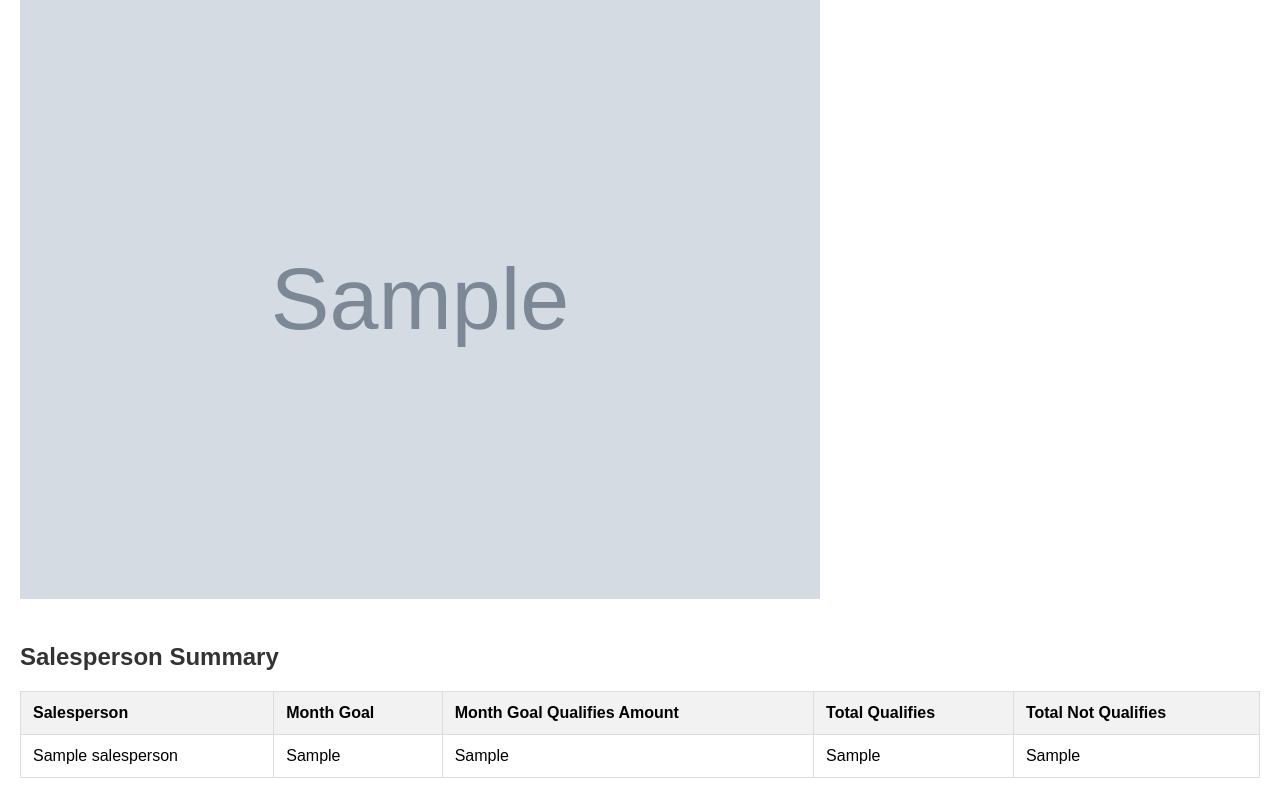
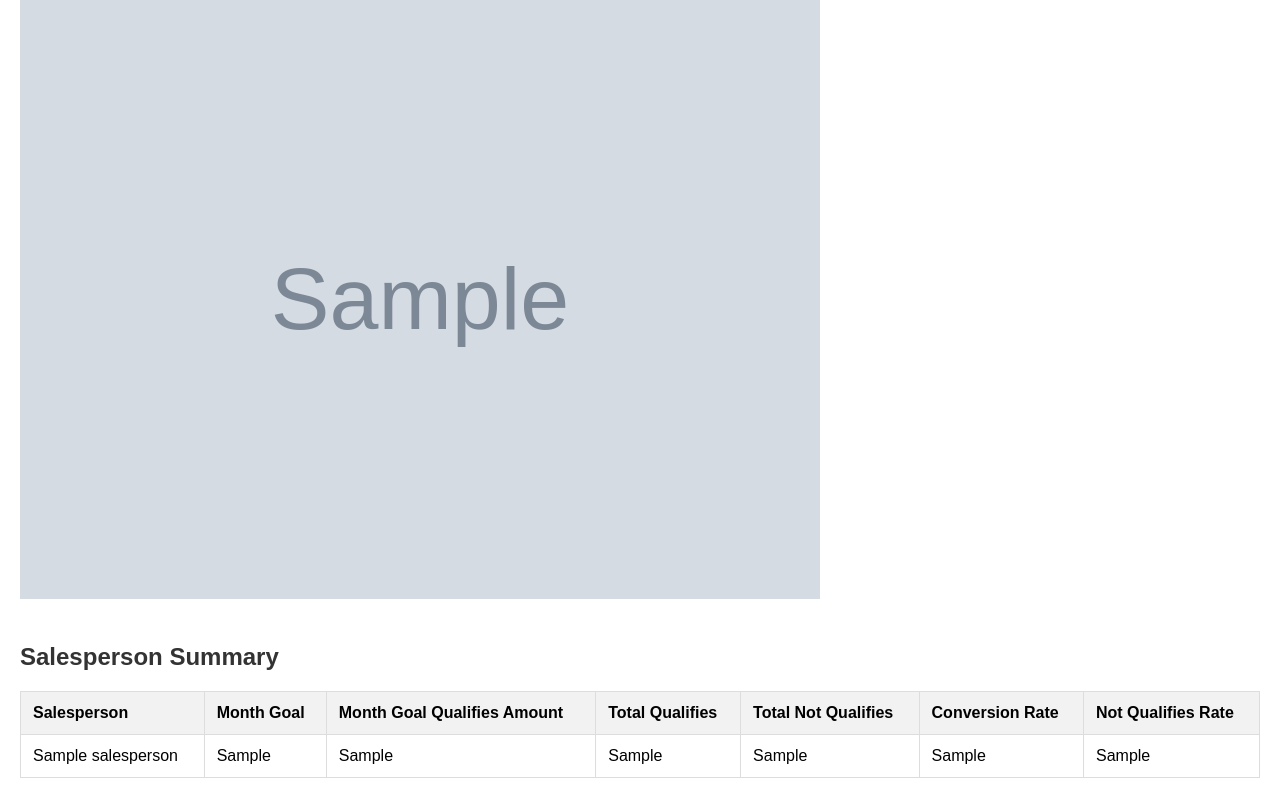
Before and after one commit to alanium/SPStats, a Flask app: template templates/index.html in a window 1280 px wide. Shown: the part 89-887 px from the top of the page. Run offline with Flask 3, Linux system fonts and the light colour scheme; the template is opened without the code that fills it: most values are stand-ins (such as "Sample title", 1, 10 or a date in 2020); grey boxes marked "Sample" are stand-in pictures.

Commit message:
add conversion rate

```diff
--- a/app.py
+++ b/app.py
@@ -80,7 +80,9 @@ def count_tags_by_month():
 def calculate_stats():
     result_dict = {}
 
-    counts_by_month = count_tags_by_month()
+    #counts_by_month = count_tags_by_month()
+    counts_by_month = {'MARK': {'QUALIFIED': {'2024-01': 1, '2023-12': 22, '2023-08': 34, '2023-11': 12, '2023-09': 27, '2023-10': 19, '2023-07': 2}, 'NOT QUALIFIED': {'2023-12': 3, '2023-11': 1, '2023-10': 6, '2023-08': 5, '2023-09': 9}}, 'EDUARDO': {'QUALIFIED': {'2023-12': 4, '2023-11': 2, '2023-09': 1}, 'NOT QUALIFIED': {'2023-12': 8, '2023-11': 4}}, 'MORGAN WEST': {'QUALIFIED': {'2023-11': 9, '2023-09': 20, '2023-12': 7, '2023-08': 11, '2023-10': 6}, 'NOT QUALIFIED': {'2023-12': 10, '2023-08': 3, '2023-09': 4, '2023-11': 1, '2023-10': 5}}, 'MORGAN': {'QUALIFIED': {'2023-08': 8, '2023-05': 12, '2023-07': 21, '2023-06': 12}, 'NOT QUALIFIED': {'2023-05': 7, '2023-07': 5, '2023-06': 3, '2023-08': 2}}, 'JONAS': {'QUALIFIED': {'2023-05': 1, '2023-06': 2, '2023-09': 1}, 'NOT QUALIFIED': {'2023-05': 3, '2023-06': 4}}, 'ALISON': {'QUALIFIED': {'2023-11': 6, '2023-12': 8, '2023-10': 4}, 'NOT QUALIFIED': {'2023-11': 5, '2023-12': 3, '2023-10': 2}}, 'DYLAN': {'QUALIFIED': {'2023-08':
+18, '2023-07': 2, '2023-09': 1}, 'NOT QUALIFIED': {'2023-08': 4}}, 'JAY': {'QUALIFIED': {'2023-07': 9, '2023-09': 9, '2023-08': 1, '2023-06': 3}, 'NOT QUALIFIED': {'2023-07': 5, '2023-10': 1, '2023-08': 1, '2023-06': 3, '2023-09': 1}}, 'unknown': {'QUALIFIED': {'2023-12': 1}, 'NOT QUALIFIED': {}}}
 
     for key, counts in counts_by_month.items():
         total_qualifies = sum(counts['QUALIFIED'].values())
@@ -90,11 +92,17 @@ def calculate_stats():
         month_goal = max(counts['QUALIFIED'], key=counts['QUALIFIED'].get, default=None)
         month_goal_qualifies_amount = counts['QUALIFIED'].get(month_goal, 0)
 
+        # Calcular los ratios de conversión
+        conversion_rate = total_qualifies / (total_qualifies + total_not_qualifies) if total_qualifies + total_not_qualifies > 0 else 0
+        not_qualifies_rate = 1 - conversion_rate
+
         result_dict[key] = {
             'total_qualifies': total_qualifies,
             'total_not_qualifies': total_not_qualifies,
             'month_goal': month_goal,
-            'month_goal_qualifies_amount': month_goal_qualifies_amount
+            'month_goal_qualifies_amount': month_goal_qualifies_amount,
+            'conversion_rate': conversion_rate,
+            'not_qualifies_rate': not_qualifies_rate
         }
 
     return result_dict
@@ -108,13 +116,9 @@ def extract_id_from_read_item(id):
     else:
         return None
 
-test = {'MARK': {'total_qualifies': 117, 'total_not_qualifies': 24, 'month_goal': '2023-08', 'month_goal_qualifies_amount': 34}, 'EDUARDO': {'total_qualifies': 7, 'total_not_qualifies': 12, 'month_goal': '2023-12', 'month_goal_qualifies_amount': 4}, 'MORGAN WEST': {'total_qualifies': 53, 'total_not_qualifies': 23, 'month_goal': '2023-09', 'month_goal_qualifies_amount': 20}, 'MORGAN': {'total_qualifies': 53, 'total_not_qualifies': 17, 'month_goal': '2023-07', 'month_goal_qualifies_amount': 21}, 'JONAS': {'total_qualifies': 4, 'total_not_qualifies': 7, 'month_goal': '2023-06', 'month_goal_qualifies_amount': 2}, 'ALISON': {'total_qualifies': 18, 'total_not_qualifies': 10, 'month_goal': '2023-12', 'month_goal_qualifies_amount': 8}, 'DYLAN': {'total_qualifies': 21, 'total_not_qualifies': 4, 'month_goal': '2023-08', 'month_goal_qualifies_amount': 18}, 'JAY': {'total_qualifies': 22, 'total_not_qualifies': 11, 'month_goal': '2023-07', 'month_goal_qualifies_amount': 9}, 'unknown': {'total_qualifies': 1, 'total_not_qualifies': 0, 'month_goal': '2023-12', 'month_goal_qualifies_amount': 1}}
-
-#todo: usar test para motivos de testing en lugar de usar alculate_stats
-
 @app.route('/')
 def index():
-    stats_data = test
+    stats_data = calculate_stats()
 
     # Crear gráfico de barras
     plt.figure(figsize=(12, 6))
@@ -156,12 +160,16 @@ def index():
         month_goal_qualifies_amount = stats['month_goal_qualifies_amount']
         total_qualifies = stats['total_qualifies']
         total_not_qualifies = stats['total_not_qualifies']
+        conversion_rate = stats['conversion_rate']
+        not_qualifies_rate = stats['not_qualifies_rate']
 
         summary_data[salesperson] = {
             'Month Goal': month_goal,
             'Month Goal Qualifies Amount': month_goal_qualifies_amount,
             'Total Qualifies': total_qualifies,
-            'Total Not Qualifies': total_not_qualifies
+            'Total Not Qualifies': total_not_qualifies,
+            'Conversion Rate': f"{conversion_rate:.2%}",
+            'Not Qualifies Rate': f"{not_qualifies_rate:.2%}"
         }
 
     return render_template('index.html', img_base64=img_base64, summary_data=summary_data)
--- a/templates/index.html
+++ b/templates/index.html
@@ -19,6 +19,8 @@
                 <th>Month Goal Qualifies Amount</th>
                 <th>Total Qualifies</th>
                 <th>Total Not Qualifies</th>
+                <th>Conversion Rate</th>
+                <th>Not Qualifies Rate</th>
             </tr>
             {% for salesperson, summary in summary_data.items() %}
                 <tr>
@@ -27,6 +29,8 @@
                     <td>{{ summary['Month Goal Qualifies Amount'] }}</td>
                     <td>{{ summary['Total Qualifies'] }}</td>
                     <td>{{ summary['Total Not Qualifies'] }}</td>
+                    <td>{{ summary['Conversion Rate'] }}</td>
+                    <td>{{ summary['Not Qualifies Rate'] }}</td>
                 </tr>
             {% endfor %}
         </table>
```
